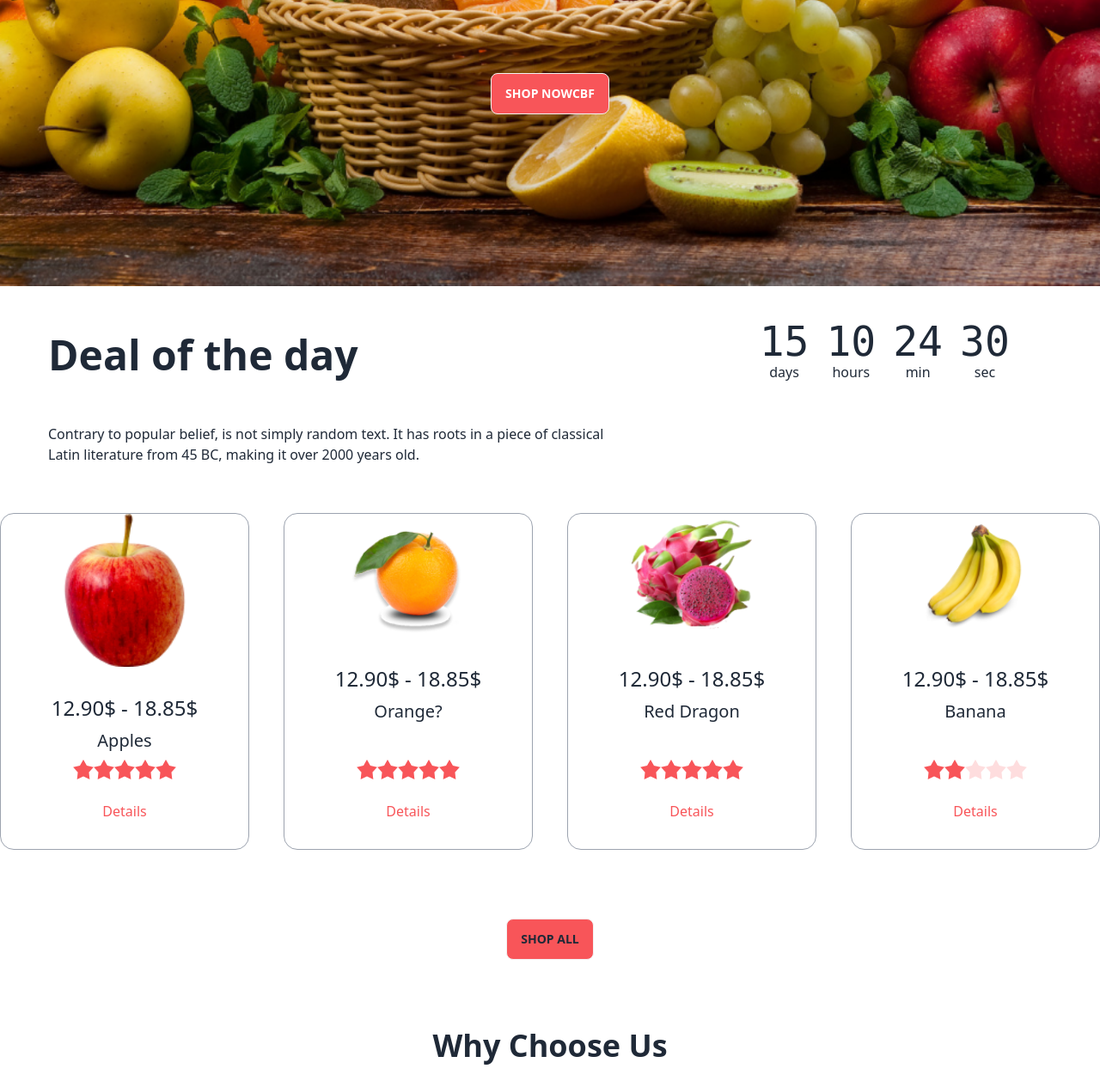
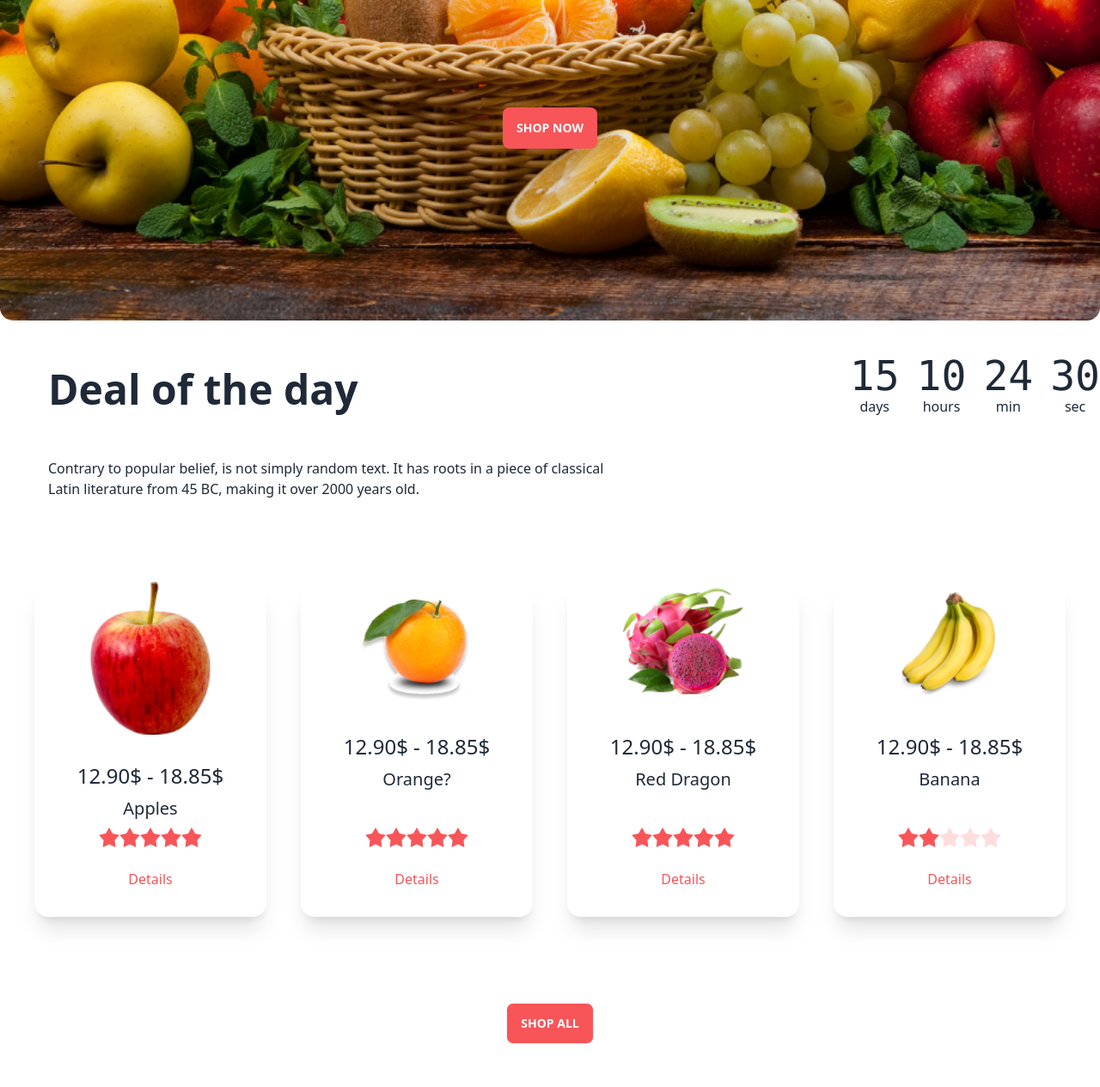
Before and after one commit to muhammad6123/fruit-brust, a plain HTML site: page index.html in a window 1280 px wide. Shown: the part 535-1800 px from the top of the page at 86% size. Drawn offline with nearby package versions, Linux system fonts and the light colour scheme; grey boxes are pictures that could not be loaded.

Commit message:
some bug fix

```diff
--- a/index.html
+++ b/index.html
@@ -27,9 +27,9 @@
 <body>
 
   <header>
-    <nav class="container mx-auto">
+    <nav class="container mx-auto py-5">
 
-      <div class="navbar lg:bg-[#F85559]">
+      <div class="navbar lg:bg-[#F85559] rounded-3xl ">
         <div class="navbar-start">
           <div class="dropdown">
             <label tabindex="0" class="btn btn-ghost lg:hidden">
@@ -71,7 +71,7 @@
          <div class="m-11 text-white"> <small>We supply highly quality organic products.</small></div>
 
          <div class="">
-          <button class="btn bg-[#F85559] text-white mt-28">Shop Nowcbf</button>
+          <button class="btn border-none bg-[#F85559] text-white mt-28">Shop Now</button>
          </div>
          </div>
 
@@ -90,7 +90,7 @@
             <div class="m-11 text-white"> <small>We supply highly quality organic products.</small></div>
 
             <div class="">
-             <button class="btn bg-[#F85559] text-white mt-28">Shop Nowcbf</button>
+             <button class="text-white btn bg-[#F85559] mt-28">Shop Nowcbf</button>
          </div>
          <!-- </div> -->
 
@@ -109,7 +109,7 @@
          <div class="m-11 text-white"> <small>We supply highly quality organic products.</small></div>
 
          <div class="">
-          <button class="btn bg-[#F85559] text-white mt-28">Shop Nowcbf</button>
+          <button class="text-white btn bg-[#F85559] mt-28">Shop Nowcbf</button>
          </div>
          </div>
 
@@ -128,7 +128,7 @@
          <div class="m-11 text-white"> <small>We supply highly quality organic products.</small></div>
 
          <div class="">
-          <button class="btn bg-[#F85559] text-white mt-28">Shop Nowcbf</button>
+          <button class="text-white btn bg-[#F85559] mt-28">Shop Nowcbf</button>
          </div>
          </div>
 
@@ -183,13 +183,13 @@
   </header>
   <main>
     <section class="container mx-auto">
-      <div class="grid grid-flow-col gap-5">
+      <div class="md:flex lg:flex gap-5 lg:justify-between">
         <div class="">
           <h3 class="text-5xl font-semibold m-14">Deal of the day</h3>
           <p class="m-14">Contrary to popular belief, is not simply random text. It has roots in a piece of classical </br> Latin
             literature from 45 BC, making it over 2000 years old.</p>
         </div>
-        <div class=" mt-10 ">
+        <div class="pb-10 mb-10 ps-12 mt-10 ">
           <div class="grid grid-flow-col gap-5 text-center auto-cols-max">
             <div class="flex flex-col">
               <span class="countdown font-mono text-5xl">
@@ -221,10 +221,10 @@
       </div>
 
 
-      <div class=" grid grid-cols-1 md:grid-cols-2 lg:grid-cols-4 gap-10">
+      <div class=" p-5 m-5 grid grid-cols-1 md:grid-cols-2 lg:grid-cols-4 gap-10">
 
 
-        <div class="card  bg-base-100  border border-gray-400">
+        <div class="card  bg-base-100  shadow-xl ">
           <figure><img class="w-36" src="./images/fruit6.png" alt="Shoes" /></figure>
           <div class="card-body">
             <h3 class="text-center text-2xl">12.90$ - 18.85$</h3>
@@ -259,13 +259,13 @@
             </div>
             <div class="modal-action">
               <!-- if there is a button in form, it will close the modal -->
-              <button class="btn bg-[#F85559]">Close</button>
+              <button class="text-white btn bg-[#F85559]">Close</button>
             </div>
           </form>
         </dialog>
 
 
-        <div class="card  bg-base-100  border border-gray-400">
+        <div class="card  bg-base-100 shadow-xl">
           <figure><img class="w-36" src="./images/fruit7.png" alt="Shoes" /></figure>
           <div class="card-body">
             <h3 class="text-center text-2xl">12.90$ - 18.85$</h3>
@@ -304,13 +304,13 @@
     </div>
     <div class="modal-action">
       <!-- if there is a button in form, it will close the modal -->
-      <button class="btn bg-[#F85559]">Close</button>
+      <button class="text-white btn bg-[#F85559]">Close</button>
     </div>
   </form>
 </dialog>
 
 
-        <div class="card  bg-base-100  border border-gray-400">
+        <div class="card  bg-base-100 shadow-xl">
           <figure><img class="w-36" src="./images/fruit8.png" alt="Shoes" /></figure>
           <div class="card-body">
             <h3 class="text-center text-2xl">12.90$ - 18.85$</h3>
@@ -349,7 +349,7 @@
     </div>
     <div class="modal-action">
       <!-- if there is a button in form, it will close the modal -->
-      <button class="btn bg-[#F85559]">Close</button>
+      <button class="text-white btn bg-[#F85559]">Close</button>
     </div>
   </form>
 </dialog>
@@ -361,7 +361,7 @@
 
 
 
-        <div class="card  bg-base-100  border border-gray-400">
+        <div class="card  bg-base-100 shadow-xl">
           <figure><img class="w-36" src="./images/fruit9.png" alt="Shoes" /></figure>
           <div class="card-body">
             <h3 class="text-center text-2xl">12.90$ - 18.85$</h3>
@@ -399,7 +399,7 @@
     </div>
     <div class="modal-action">
       <!-- if there is a button in form, it will close the modal -->
-      <button class="btn bg-[#F85559]">Close</button>
+      <button class="text-white btn bg-[#F85559]">Close</button>
     </div>
   </form>
 </dialog>
@@ -409,7 +409,7 @@
 
       </div>
       <div class="text-center mt-20">
-        <button class="btn bg-[#F85559]">Shop All</button>
+        <button class="btn text-white bg-[#F85559]">Shop All</button>
       </div>
     </section>
 
--- a/style.css
+++ b/style.css
@@ -7,6 +7,7 @@
     background-image: url("./images/banner1.png");
     background-position: center;
     background-repeat: no-repeat;
+    border-radius: 15px;
     background-size: cover;
     width: 100%;
     height: 800px;
```
